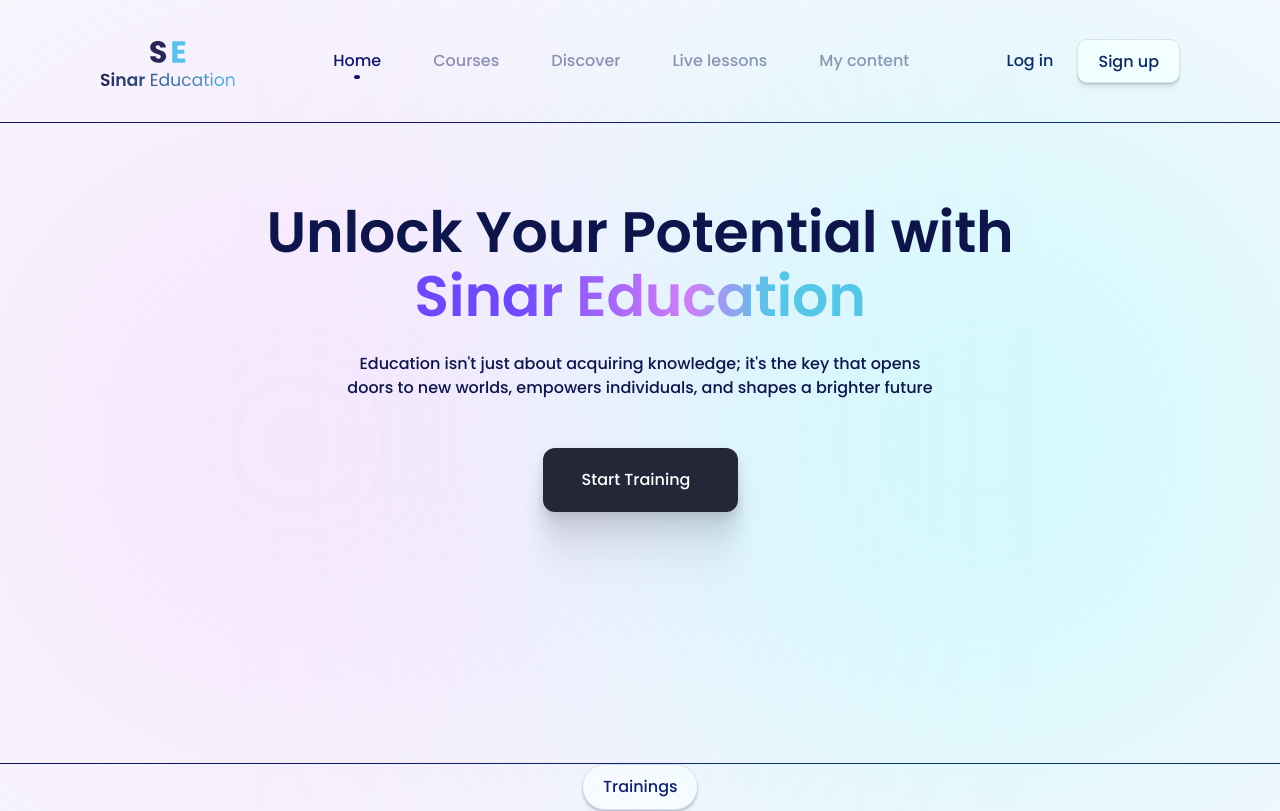
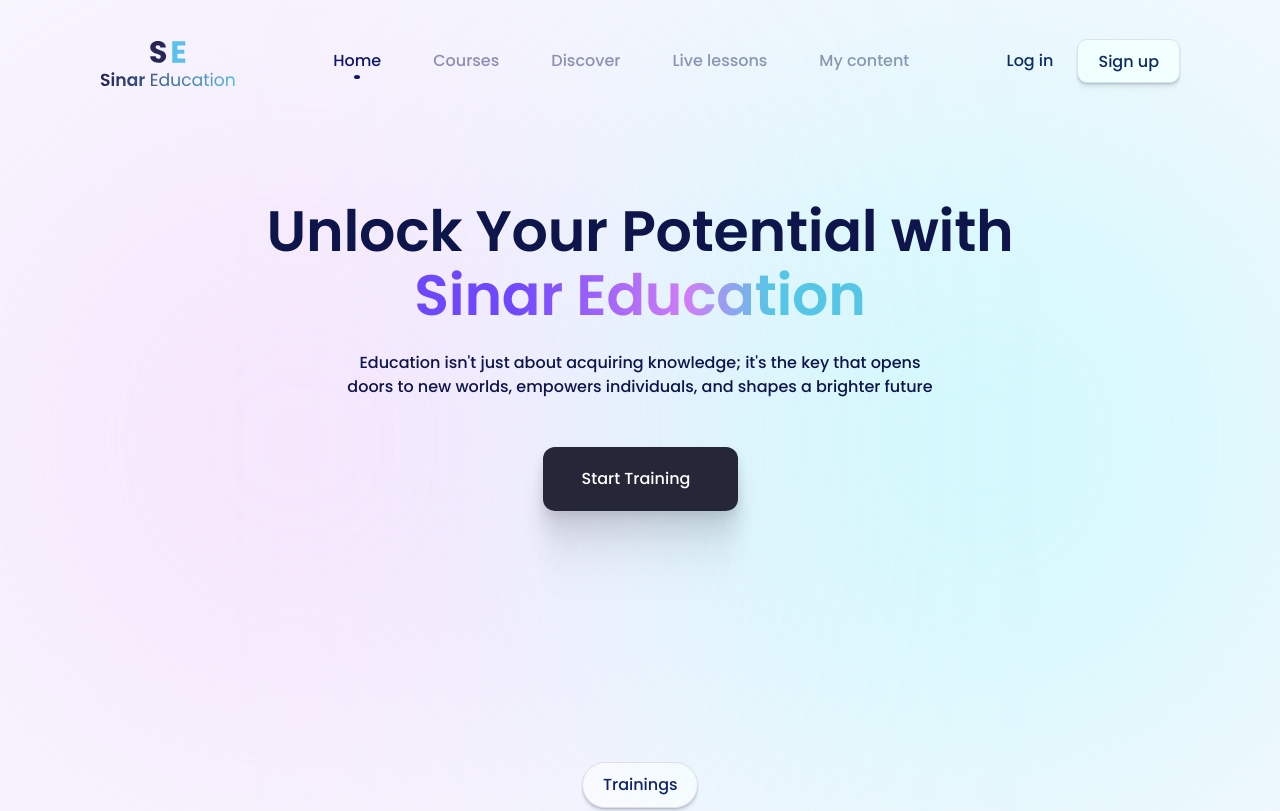
Before and after one commit to Akshat0904/Tailwind-Exercise-Landing-page, a React (Vite) app: page / in a window 1280 px wide. Shown: the top 811 px of the page. Built offline with nearby package versions, Linux system fonts and the light colour scheme.

Commit message:
Last commit

```diff
--- a/src/components/FirstSection.jsx
+++ b/src/components/FirstSection.jsx
@@ -1,6 +1,6 @@
 const FirstSection = () => {
   return (
-    <section className="relative max-w-1440 xl:mx-auto pt-19 pb-7 md:pt-44 md:pb-44 border-b border-at-primary-blue ">
+    <section className="relative max-w-1440 xl:mx-auto pt-19 pb-7 md:pt-44 md:pb-44  ">
       <div className="flex gap-16 lg:gap-207 ">
         <div
           className="h-310 md:h-552 w-284 md:w-552 md:ml-60 bg-at-purple-100 rounded-310  md:rounded-552  mix-blend-hard-light
--- a/src/components/Header.jsx
+++ b/src/components/Header.jsx
@@ -4,7 +4,7 @@ import HAMBURGER from "/hamburger.svg";
 
 const Header = () => {
   return (
-    <header className="max-h-123 py-29 border-b border-at-primary-blue ">
+    <header className="max-h-123 py-29">
       <div className="flex max-h-16 mx-4 md:mx-5 lg:mx-100 2xl:mx-auto justify-between max-w-1440">
         <img src={LOGO} alt="Sinar Education Logo" />
         <nav className="my-5 max-w-584 hidden md:block">
```
